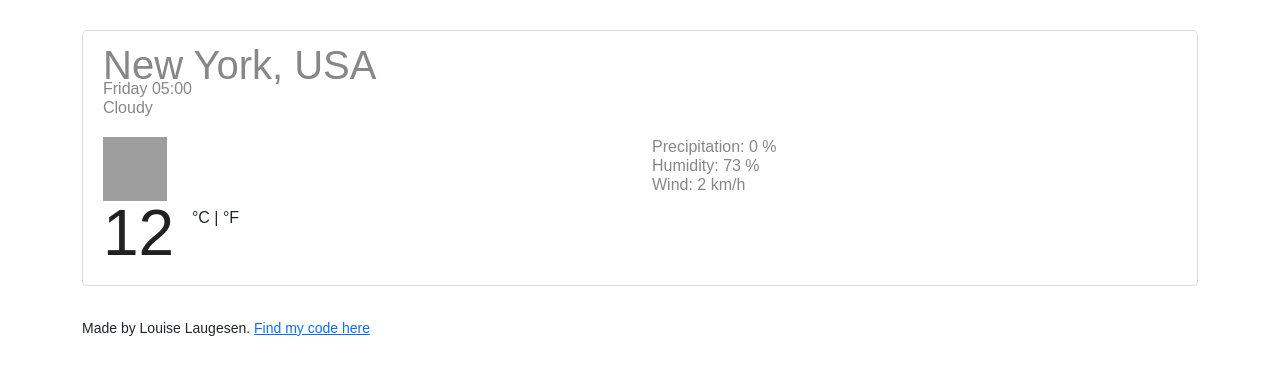
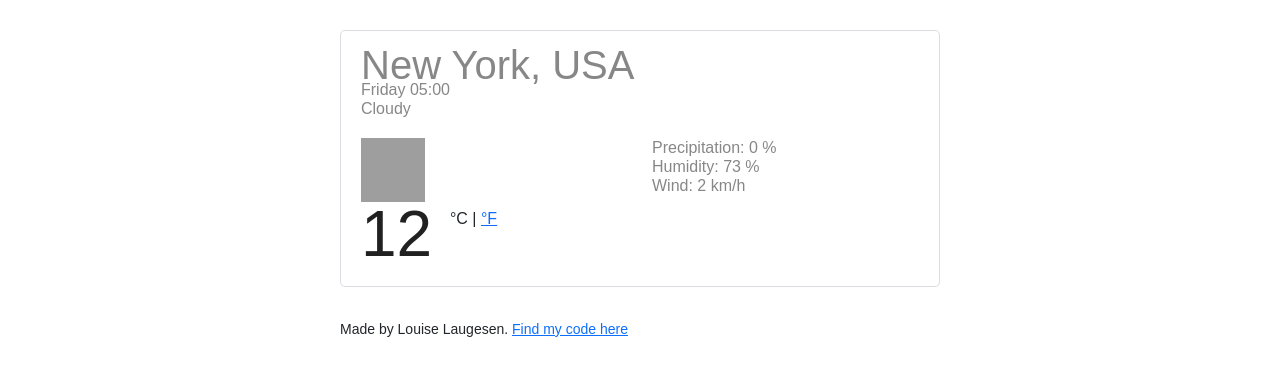
Before and after one commit to louisechorn/Louises-Vanilla-Weather-App-, a plain HTML site: page index.html in a window 1280 px wide. Drawn offline with nearby package versions, Linux system fonts and the light colour scheme; grey boxes are pictures that could not be loaded.

Commit message:
Fixed the Fahrenheit link, checked for solutions
Tried to fix that my img and temperature are not aligned

```diff
--- a/index.html
+++ b/index.html
@@ -10,7 +10,7 @@
 </head>
 <body>
     <div class="container">
-        <div class="weather-app-weather">
+        <div class="weather-app-wrapper">
         <div class ="weather-app">
             <div class="overview">
     <h1>
@@ -30,7 +30,7 @@
         <div class="clearfix weather-temperature">
         <img src="https://ssl.gstatic.com/onebox/weather/64/partly_cloudy.png" alt="cloudy" class="float-left" />
         <div class="float-left">
-        <strong>12 </strong> <span class="units">°C | °F </span>
+        <strong>12 </strong> <span class="units">°C | <a href="#">°F</a></span>
     </div>
     </div>
 </div>
--- a/src/style.css
+++ b/src/style.css
@@ -5,12 +5,9 @@ body {
 
 h1 {
     color: #878787;
-    display: block;
     font-size: 24 px;
     font-weight: 100;
-    height: 28px;
     line-height: 29px;
-    text-align: left;
     margin-bottom: 0;
 }
 
```
